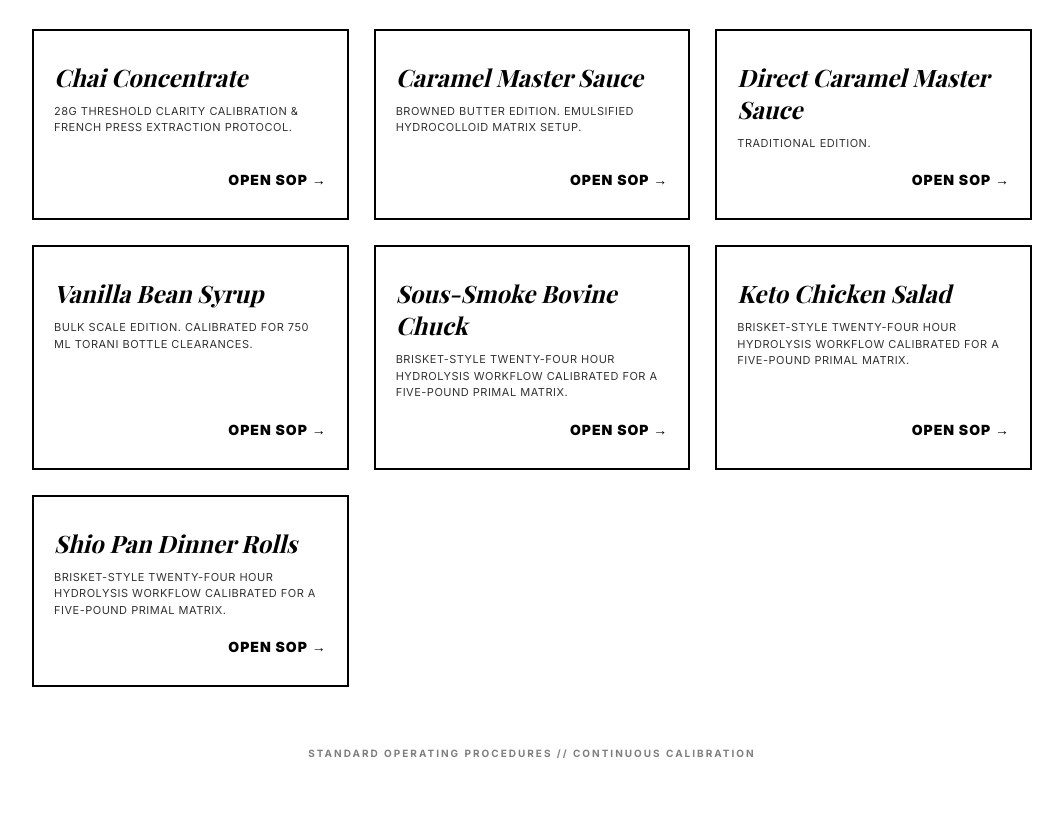
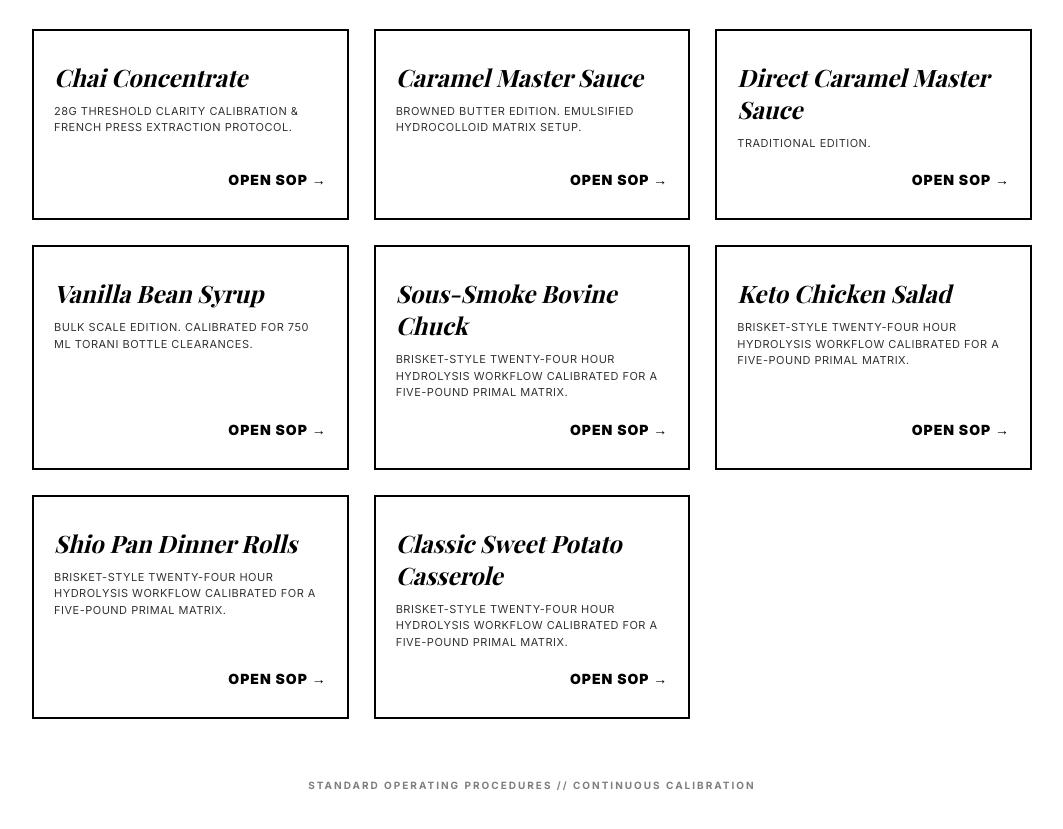
Before and after one commit to inoeuknow/coffeebar, a plain HTML site: page index.html in a window 1280 px wide. Shown: the part 141-970 px from the top of the page, without its empty margins (108-1171 px from the left). Before the commit the page ends 940 px from the top, so only its background shows below. Drawn offline with nearby package versions, Linux system fonts and the light colour scheme; a web font is replaced by a local one.

Commit message:
Update index.html

```diff
--- a/index.html
+++ b/index.html
@@ -181,6 +181,15 @@
             <div class="arrow">Open SOP →</div>
         </a>
 
+        <!-- BOVINE CHUCK CARD -->
+        <a href="noe_good_food_standard_classic_sweet_potato_casserole.html" class="menu-card">
+            <div>
+                <h2>Classic Sweet Potato Casserole</h2>
+                <p>Brisket-style twenty-four hour hydrolysis workflow calibrated for a five-pound primal matrix.</p>
+            </div>
+            <div class="arrow">Open SOP →</div>
+        </a>
+
     </div>
 
     <footer>
```
